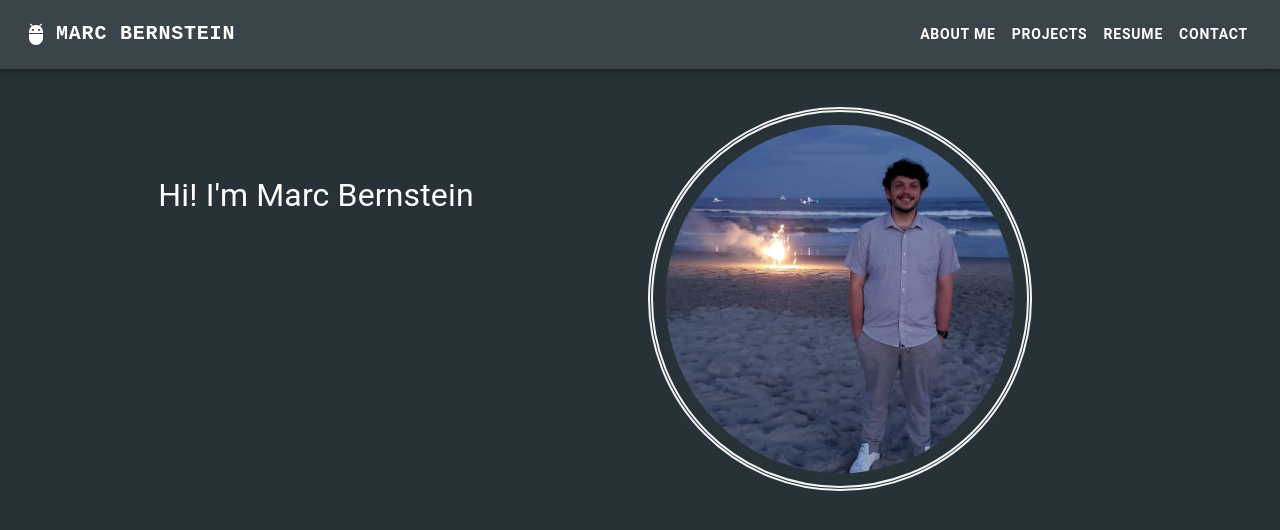
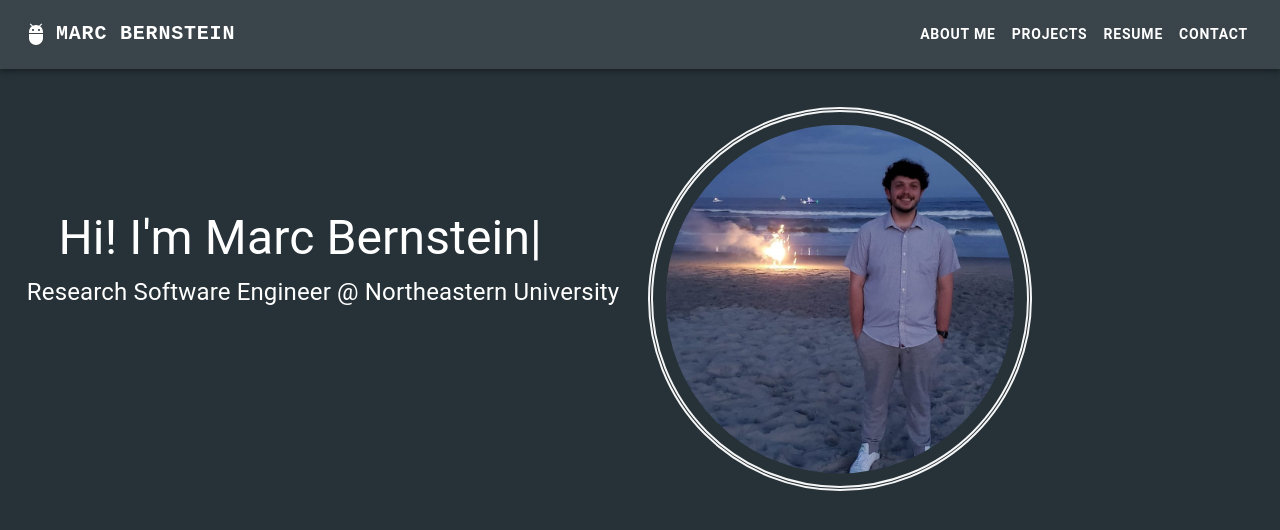
Before and after one commit to MarcBernstein0/MarcBernstein0.github.io, a React (Create React App) app: page / in a window 1280 px wide. Shown: the top 530 px of the page. Built offline with nearby package versions, Linux system fonts and the light colour scheme.

Commit message:
add animated text and placed them on the site

```diff
--- a/package.json
+++ b/package.json
@@ -20,6 +20,7 @@
     "react-dom": "^18.2.0",
     "react-router-dom": "^6.4.3",
     "react-scripts": "5.0.1",
+    "react-type-animation": "^2.1.2",
     "typescript": "^4.8.4",
     "web-vitals": "^2.1.4"
   },
--- a/src/App.tsx
+++ b/src/App.tsx
@@ -1,5 +1,6 @@
-import { createTheme, CssBaseline, Grid, ThemeProvider } from '@mui/material';
+import { Box, createTheme, CssBaseline, Grid, ThemeProvider } from '@mui/material';
 import { blueGrey, grey } from '@mui/material/colors';
+import AnimatedText from './components/AnimatedText/AnimatedText';
 import ResponsiveAppBar from './components/Nav/ResponsiveAppBar';
 import ProfileImage from './components/ProfileImage/ProfileImage';
 
@@ -25,7 +26,36 @@ function App() {
     <ThemeProvider theme={darkTheme}>
       <CssBaseline />
       <ResponsiveAppBar />
-      <ProfileImage />
+      <Grid container spacing={2}>
+        <Grid item xs={6} sx={{
+          marginTop: "3%",
+        }}>
+          <AnimatedText />
+          <Box
+            component="h2"
+            display="flex"
+            justifyContent="right"
+            sx={{
+              fontSize: "x-large",
+              margin: "auto",
+              paddingRight: "2%"
+            }}
+          >
+            Research Software Engineer @ Northeastern University
+          </Box>
+          <h2
+            style={{
+
+            }}
+          ></h2>
+        </Grid>
+        <Grid item xs={6} sx={{
+          marginTop: "3%"
+        }}>
+          <ProfileImage />
+        </Grid>
+      </Grid>
+      {/* <ProfileImage /> */}
       {/* <ScrollingBackground /> */}
     </ThemeProvider>
   );
--- a/src/components/AnimatedText/AnimatedText.tsx
+++ b/src/components/AnimatedText/AnimatedText.tsx
@@ -1,5 +1,5 @@
 import { Box } from "@mui/material";
-
+import { TypeAnimation } from "react-type-animation";
 
 export default function AnimatedText(): JSX.Element {
   return (
@@ -8,12 +8,18 @@ export default function AnimatedText(): JSX.Element {
       display="flex"
       justifyContent="center"
       sx={{
-        fontSize: "xx-large",
+        fontSize: "xxx-large",
         margin: "auto",
-        paddingTop: "10%"
+        paddingTop: "15%",
+        paddingRight: "5%"
       }}
     >
-      Hi! I'm Marc Bernstein
+      <TypeAnimation
+        sequence={[
+          "Hi! I'm Marc Bernstein",
+        ]}
+        speed={40}
+      />
     </Box>
   );
 }
--- a/src/components/ProfileImage/ProfileImage.tsx
+++ b/src/components/ProfileImage/ProfileImage.tsx
@@ -1,26 +1,13 @@
-import { Box, Grid } from "@mui/material";
-import AnimatedText from "../AnimatedText/AnimatedText";
+import { Box } from "@mui/material";
 import "./ProfileImage.css";
 
 export default function ProfileImage(): JSX.Element {
   return (
-    <Grid container spacing={2}>
-      <Grid item xs={6} sx={{
-        marginTop: "3%",
-      }}>
-        <AnimatedText />
-
-      </Grid>
-      <Grid item xs={6} sx={{
-        marginTop: "3%"
-      }}>
       <Box
         component="img"
         className="Image"
         alt="Profile Image"
         src={require("../../assets/image.jpg")}
       />
-      </Grid>
-    </Grid>
   );
 }
```
Also changed, not shown: 1 other file (tests, documents, lock files or other folders).
